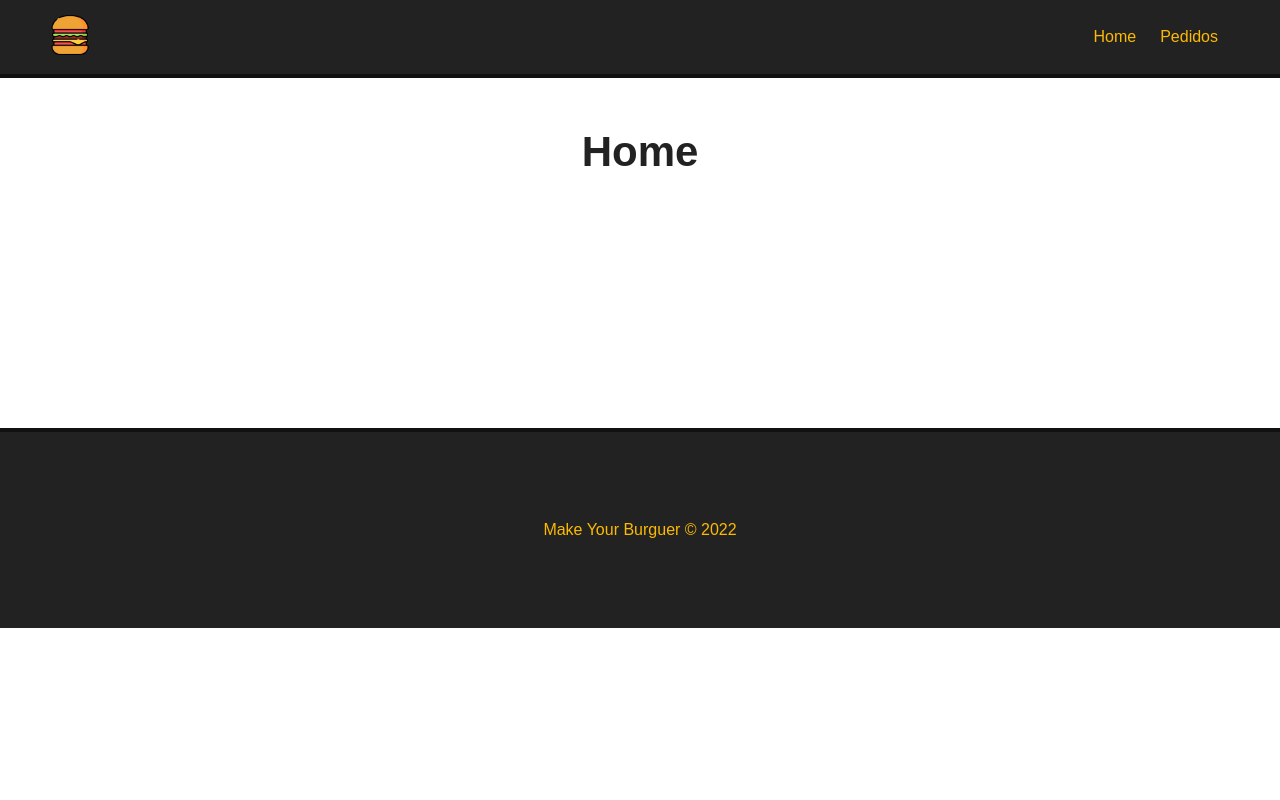
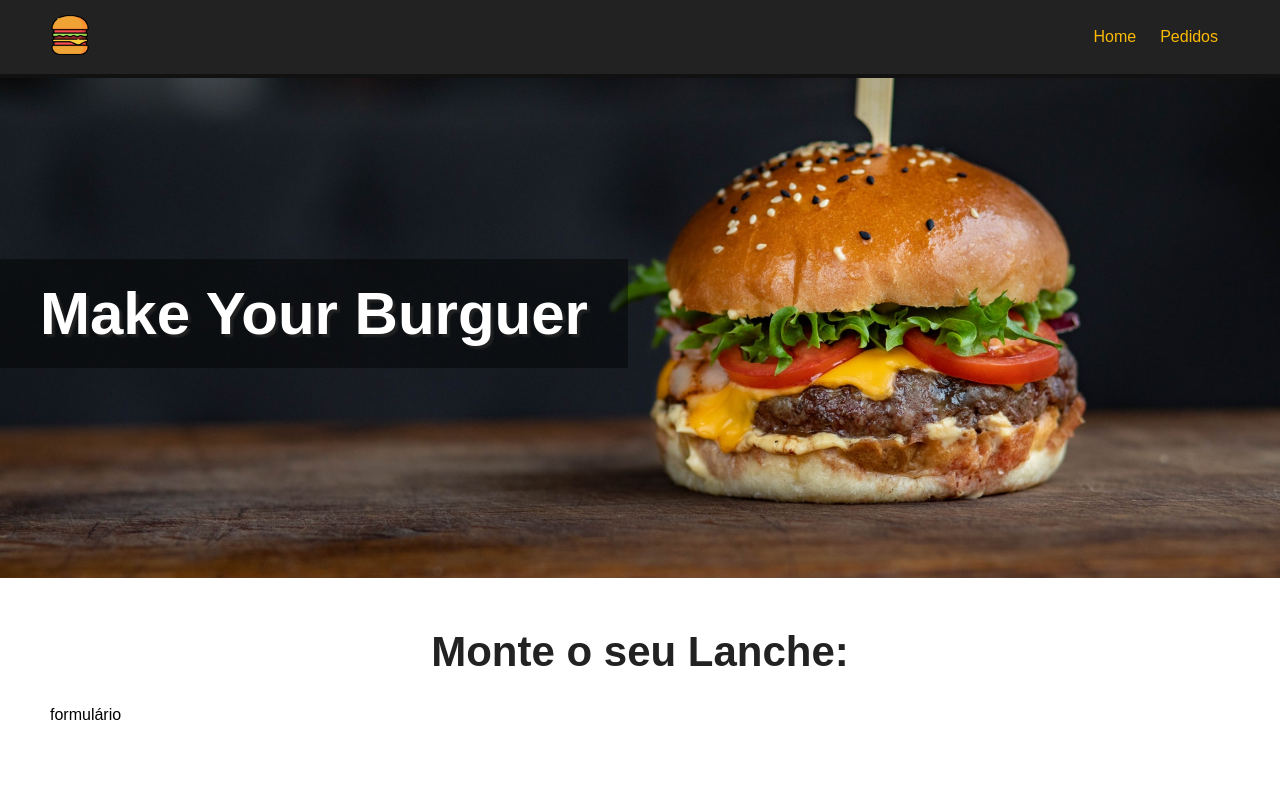
Before and after one commit to Borgarelli/Make-Your-Burger, a Vue app: page / in a window 1280 px wide. Shown: the top 800 px of the page. Built offline with nearby package versions, Linux system fonts and the light colour scheme.

Commit message:
add banner

```diff
--- /dev/null
+++ b/src/components/Banner.vue
@@ -0,0 +1,38 @@
+<template>
+    <div id="main-banner">
+        <h1>Make Your Burguer</h1>
+    </div>
+</template>
+
+<script>
+    export default {
+        name: 'Banner',
+        data(){
+            return {
+
+            }
+        }
+    }
+</script>
+
+<style scoped>
+    #main-banner{
+        background-image: url('/public/img/burger.jpg');
+        background-position: 0 -250px;
+        background-size: cover;
+        background-repeat: no-repeat;
+        height: 500px;
+        display: flex;
+        align-items: center;
+        justify-content: flex-start;
+    }
+
+    #main-banner h1 {
+        color: white;
+        text-align: center;
+        font-size: 60px;
+        text-shadow: 3px 3px 2px #222;
+        background-color: rgba(2, 2, 2, 0.445);
+        padding: 20px 40px;
+    }
+</style>
--- a/src/views/HomeView.vue
+++ b/src/views/HomeView.vue
@@ -1,9 +1,18 @@
 <template>
+  <Banner />
   <div class="main-container">
-   <h1>Home</h1>
+   <h1>Monte o seu Lanche:</h1>
+   <p>formulário</p>
   </div>
 </template>
 
 <script>
+import Banner from '../components/Banner.vue';
+  export default {
+    name: 'Home',
+    components:{
+      Banner
+    }
+  }
 
 </script>
```
